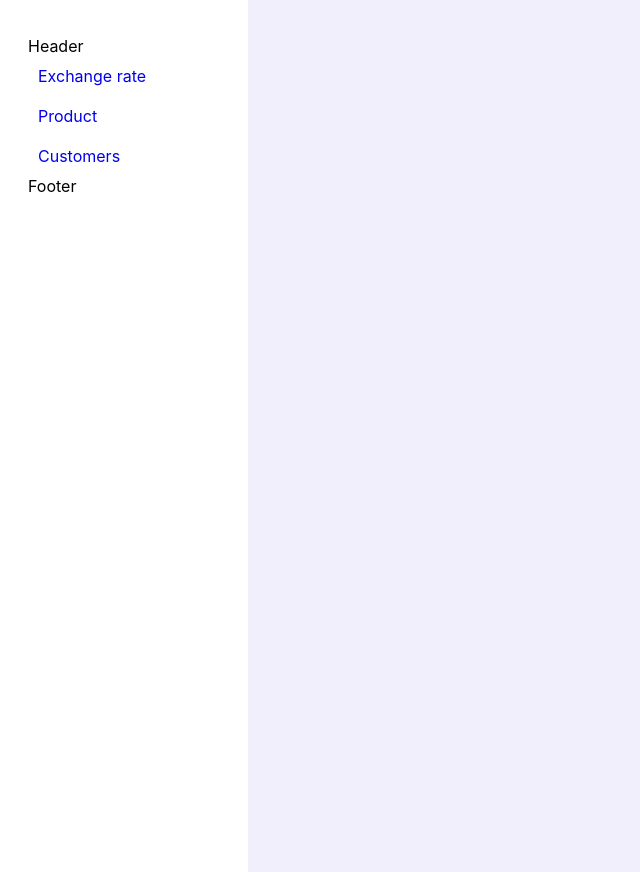
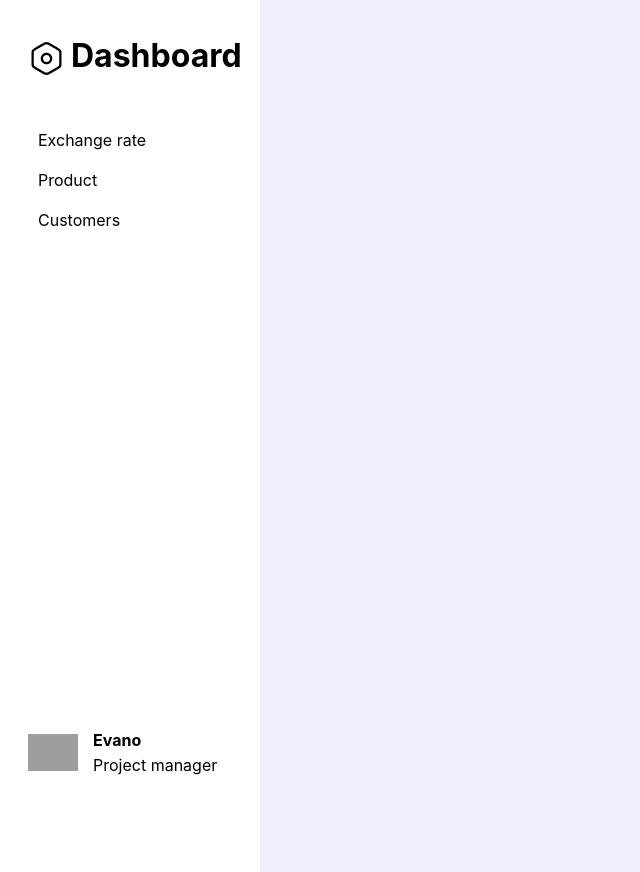
Before and after one commit to Mityasaurus/react_cw_18_02_24, a React (Create React App) app: page / in a window 1280 px wide. Shown: the whole page, without its empty margins (0-640 px from the left). Built offline with nearby package versions, Linux system fonts and the light colour scheme; grey boxes are pictures that could not be loaded.

Commit message:
Homework 18 02 24 completed

```diff
--- a/src/App.css
+++ b/src/App.css
@@ -7,6 +7,7 @@
 }
 a{
   text-decoration: none;
+  color: black;
 }
 ul, li{
   list-style: none;
--- a/src/components/Footer.jsx
+++ b/src/components/Footer.jsx
@@ -1,7 +1,17 @@
-import React from 'react'
+import React from "react";
+import s from "../style/footer.module.css";
 
 export default function Footer() {
   return (
-    <div>Footer</div>
-  )
+    <footer className={s.footer}>
+      <img
+        src="https://www.computerhope.com/jargon/g/guest-user.png"
+        alt="Profile"
+      />
+      <article>
+        <p className={s.text_name}>Evano</p>
+        <p className={s.text_desc}>Project manager</p>
+      </article>
+    </footer>
+  );
 }
--- a/src/components/Header.jsx
+++ b/src/components/Header.jsx
@@ -1,7 +1,12 @@
-import React from 'react'
+import React from "react";
+import s from "../style/header.module.css";
+import logoImg from "../assets/img/logo.png";
 
 export default function Header() {
   return (
-    <div>Header</div>
-  )
+    <header className={s.header}>
+      <img src={logoImg} alt="Logo" />
+      <h1>Dashboard</h1>
+    </header>
+  );
 }
--- /dev/null
+++ b/src/style/footer.module.css
@@ -0,0 +1,18 @@
+.footer {
+  position: absolute;
+  bottom: 20px;
+  display: flex;
+  align-items: center;
+}
+.footer img {
+  width: 50px;
+}
+.footer article {
+  margin-left: 15px;
+}
+.footer article p {
+  margin: 5px 0;
+}
+.text_name {
+  font-weight: 700;
+}
--- /dev/null
+++ b/src/style/header.module.css
@@ -0,0 +1,10 @@
+.header {
+  display: flex;
+  align-items: center;
+}
+img {
+  width: 45px;
+}
+h1 {
+  margin: 0 0 5px 6px;
+}
--- a/src/style/navigation.module.css
+++ b/src/style/navigation.module.css
@@ -9,3 +9,6 @@
   padding: 10px 0 10px 10px;
   display: block;
 }
+.nav_btn:first-child{
+  margin-top: 40px;
+}
```
Also changed, not shown: src/assets/img/logo.png (added).
